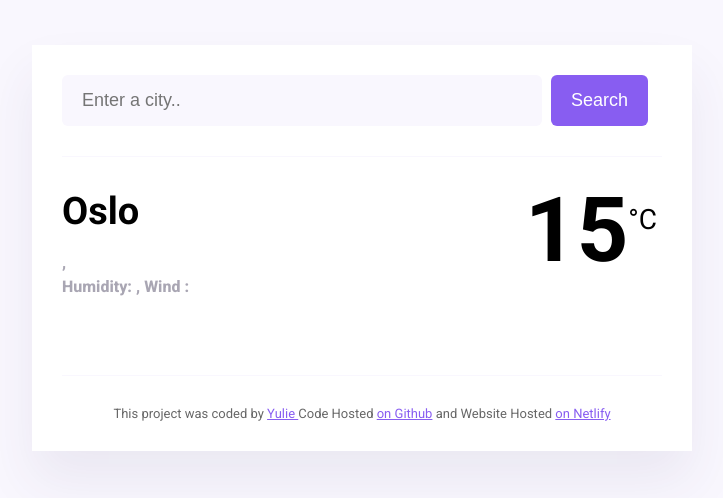
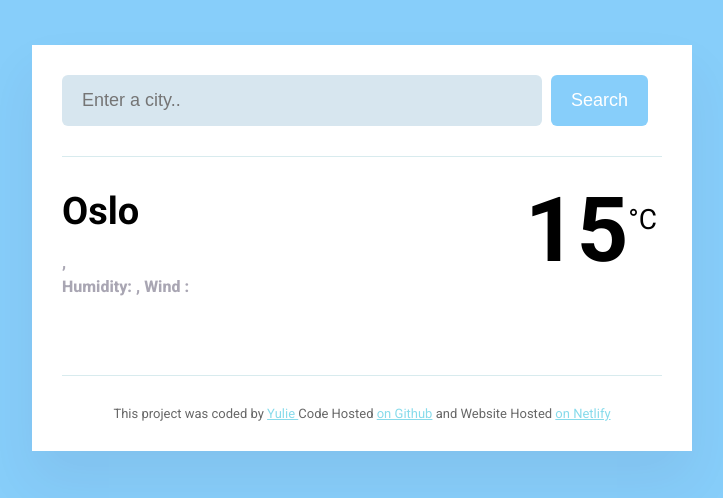
Before and after one commit to Yulie01/Plus-FinalProject, a plain HTML site: page Index.html in a window 1280 px wide. Shown: the whole page, without its empty margins (278-1001 px from the left). Drawn offline with nearby package versions, Linux system fonts and the light colour scheme.

Commit message:
Changed style color

```diff
--- a/src/style.css
+++ b/src/style.css
@@ -1,5 +1,5 @@
 body {
-    background-color: #f9f7fe;
+    background-color: #87CEFA;
     font-family: "Roboto", sans-serif;;
 }
 .weather-app {
@@ -12,11 +12,11 @@ body {
 
 }
 header {
-    border-bottom: 1px solid #f9f7fe;
+    border-bottom: 1px solid hsl(188, 40%, 89%);
     padding: 0 0 30px 0;
 }
 .search-form-input {
-    background-color: #f9f7fe;
+    background-color: #d7e6ef;
     border: none;
     border-radius: 6px;
     width: 80%;
@@ -26,7 +26,7 @@ header {
 }
 
 .search-form-button {
-    background: #885df1;
+    background: #87CEFA;
     padding: 15px 20px;
     border: none;
     border-radius: 6px;
@@ -37,14 +37,14 @@ header {
 }
 
 footer {
-    border-top: 1px solid #f9f7fe;
+    border-top: 1px solid hsl(188, 40%, 89%);
     padding: 30px 0 0 0;
     text-align: center;
     font-size: 13px;
     color: rgb(0,0,0,0.6)
 }
 a {
-    color: #885df1;
+    color: #87dbeb;
 }
 
 main {
```
